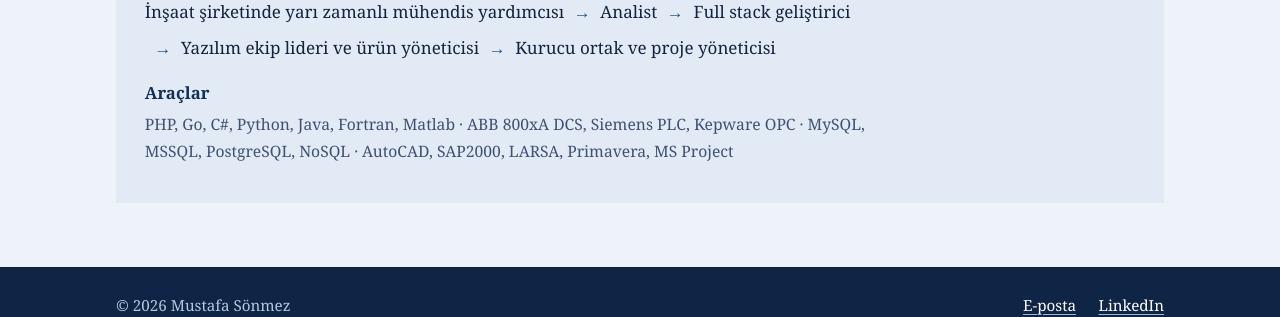
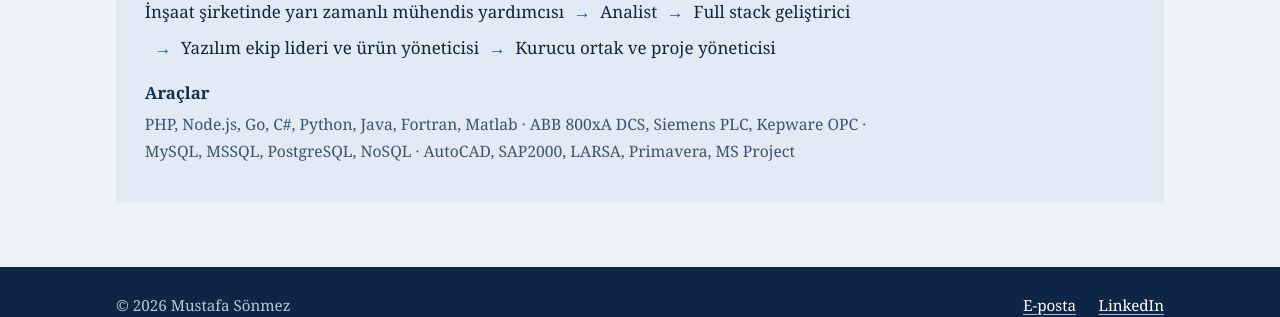
Before and after one commit to sonmezmustafa/sonmezmustafa.github.io, a Jekyll site: the page built from projeler/index.html, in a window 1280 px wide. Shown: the part 1875-2192 px from the top of the page. Built offline with Jekyll 4.4.1, drawn with Linux system fonts in a browser that asks for light colours.

Commit message:
Araçlara Node.js eklendi

```diff
--- a/_data/experience.yml
+++ b/_data/experience.yml
@@ -30,7 +30,7 @@ center:
       - "Full stack geliştirici"
       - "Yazılım ekip lideri ve ürün yöneticisi"
       - "Kurucu ortak ve proje yöneticisi"
-    tools: "PHP, Go, C#, Python, Java, Fortran, Matlab · ABB 800xA DCS, Siemens PLC, Kepware OPC · MySQL, MSSQL, PostgreSQL, NoSQL · AutoCAD, SAP2000, LARSA, Primavera, MS Project"
+    tools: "PHP, Node.js, Go, C#, Python, Java, Fortran, Matlab · ABB 800xA DCS, Siemens PLC, Kepware OPC · MySQL, MSSQL, PostgreSQL, NoSQL · AutoCAD, SAP2000, LARSA, Primavera, MS Project"
   en:
     name: "Mustafa Sönmez"
     tag: "nearly 20 years"
@@ -42,7 +42,7 @@ center:
       - "Full stack developer"
       - "Software team lead and product manager"
       - "Co-founder and project manager"
-    tools: "PHP, Go, C#, Python, Java, Fortran, Matlab · ABB 800xA DCS, Siemens PLC, Kepware OPC · MySQL, MSSQL, PostgreSQL, NoSQL · AutoCAD, SAP2000, LARSA, Primavera, MS Project"
+    tools: "PHP, Node.js, Go, C#, Python, Java, Fortran, Matlab · ABB 800xA DCS, Siemens PLC, Kepware OPC · MySQL, MSSQL, PostgreSQL, NoSQL · AutoCAD, SAP2000, LARSA, Primavera, MS Project"
 
 stats:
   - tr: { value: "20 yıla yakın", label: "mühendislik ve yazılım" }
```
